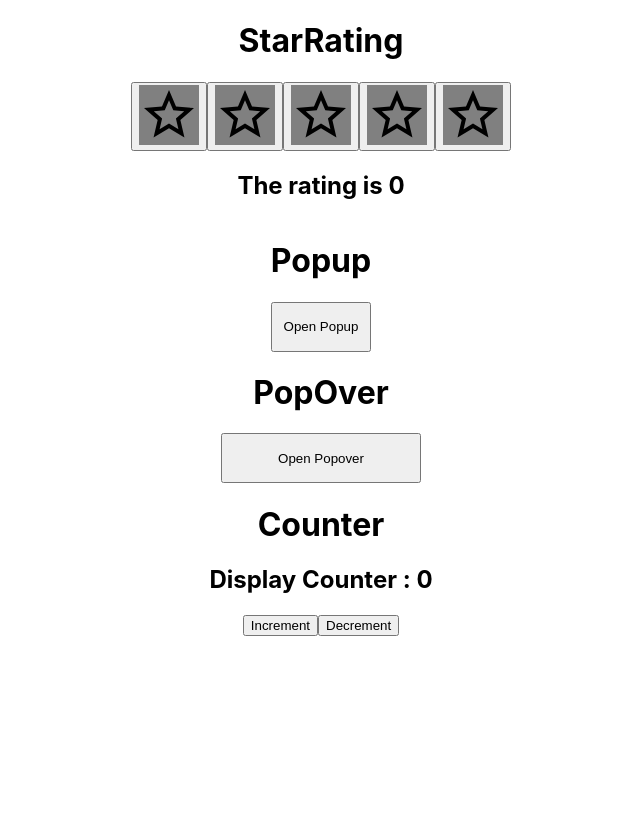
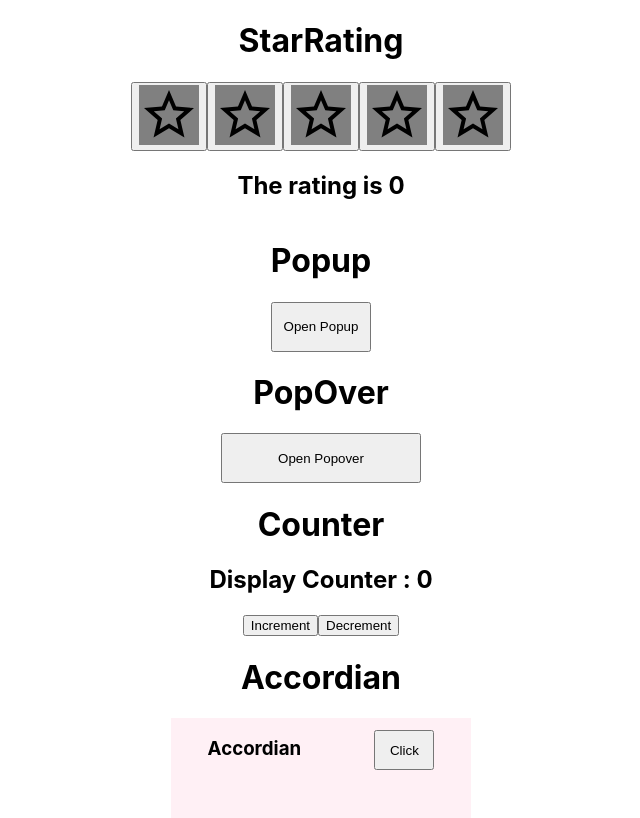
Before and after one commit to aparajit0511/ReactLLD, a React (Create React App) app: page / in a window 1280 px wide. Shown: the whole page, without its empty margins (319-959 px from the left). Built offline with nearby package versions, Linux system fonts and the light colour scheme.

Commit message:
accordia

```diff
--- a/src/App.js
+++ b/src/App.js
@@ -1,4 +1,5 @@
 import "./App.css";
+import Accordian from "./LLD/Accordian";
 import Counter from "./LLD/Counter";
 import PopOver from "./LLD/PopOver";
 import Popup from "./LLD/Popup";
@@ -11,6 +12,7 @@ function App() {
       <Popup />
       <PopOver />
       <Counter />
+      <Accordian />
     </div>
   );
 }
--- /dev/null
+++ b/src/LLD/Accordian.js
@@ -0,0 +1,41 @@
+import React, { useState } from "react";
+
+function Accordian() {
+  const [Accordian, setAccordian] = useState(false);
+
+  const onClickHandler = () => {
+    setAccordian(!Accordian);
+  };
+  return (
+    <div
+      style={{
+        display: "flex",
+        flexDirection: "column",
+        justifyContent: "center",
+        alignItems: "center",
+      }}
+    >
+      <h1>Accordian</h1>
+      <div
+        style={{
+          display: "flex",
+          width: "300px",
+          height: Accordian ? "200px" : "100px",
+          backgroundColor: "#FFF0F5",
+          justifyContent: "space-around",
+          alignItems: "baseline",
+        }}
+      >
+        <h3>Accordian</h3>
+        <button
+          onClick={onClickHandler}
+          style={{ width: "60px", height: "40px" }}
+        >
+          Click
+        </button>
+      </div>
+    </div>
+  );
+}
+
+export default Accordian;
```
